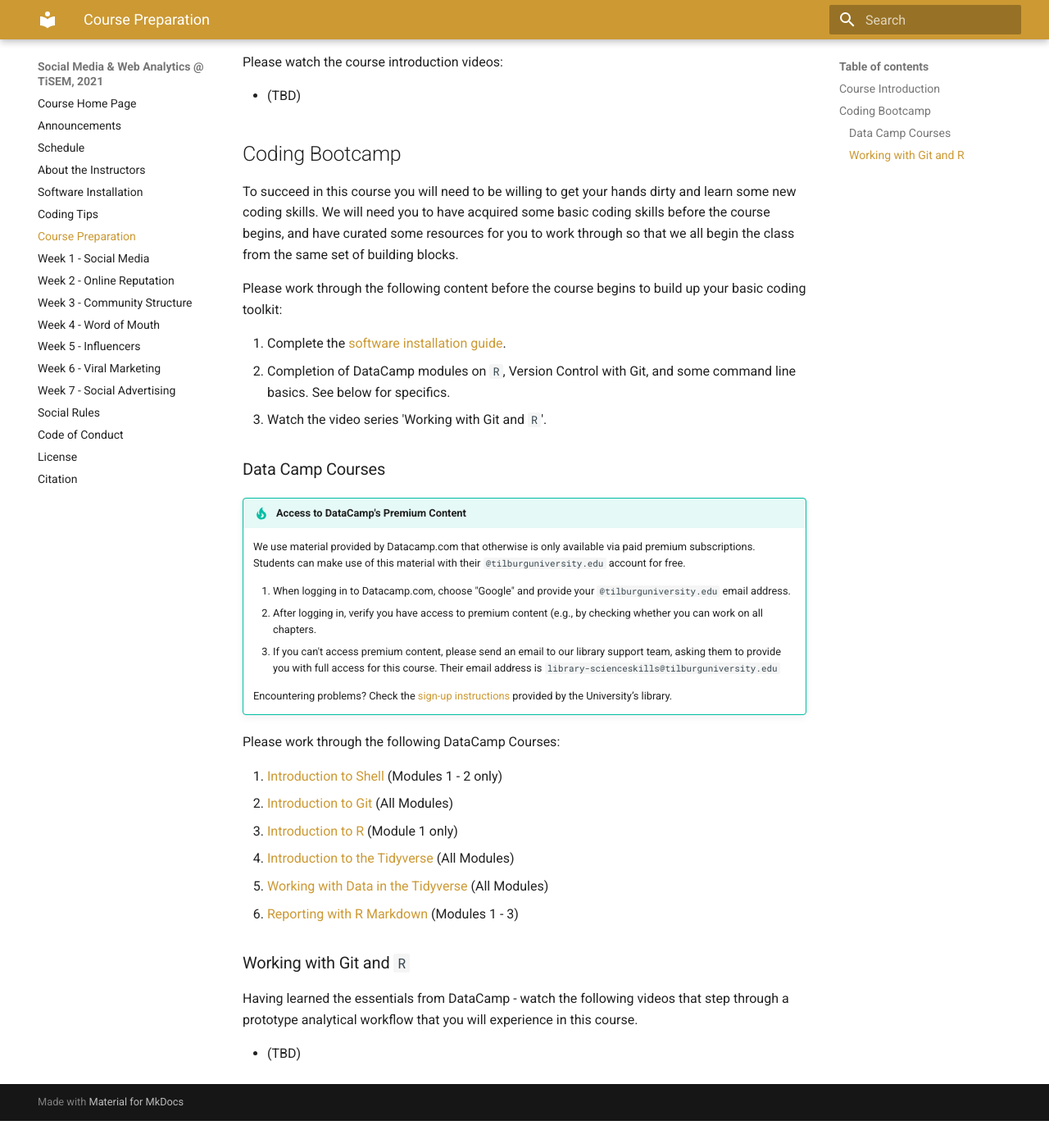
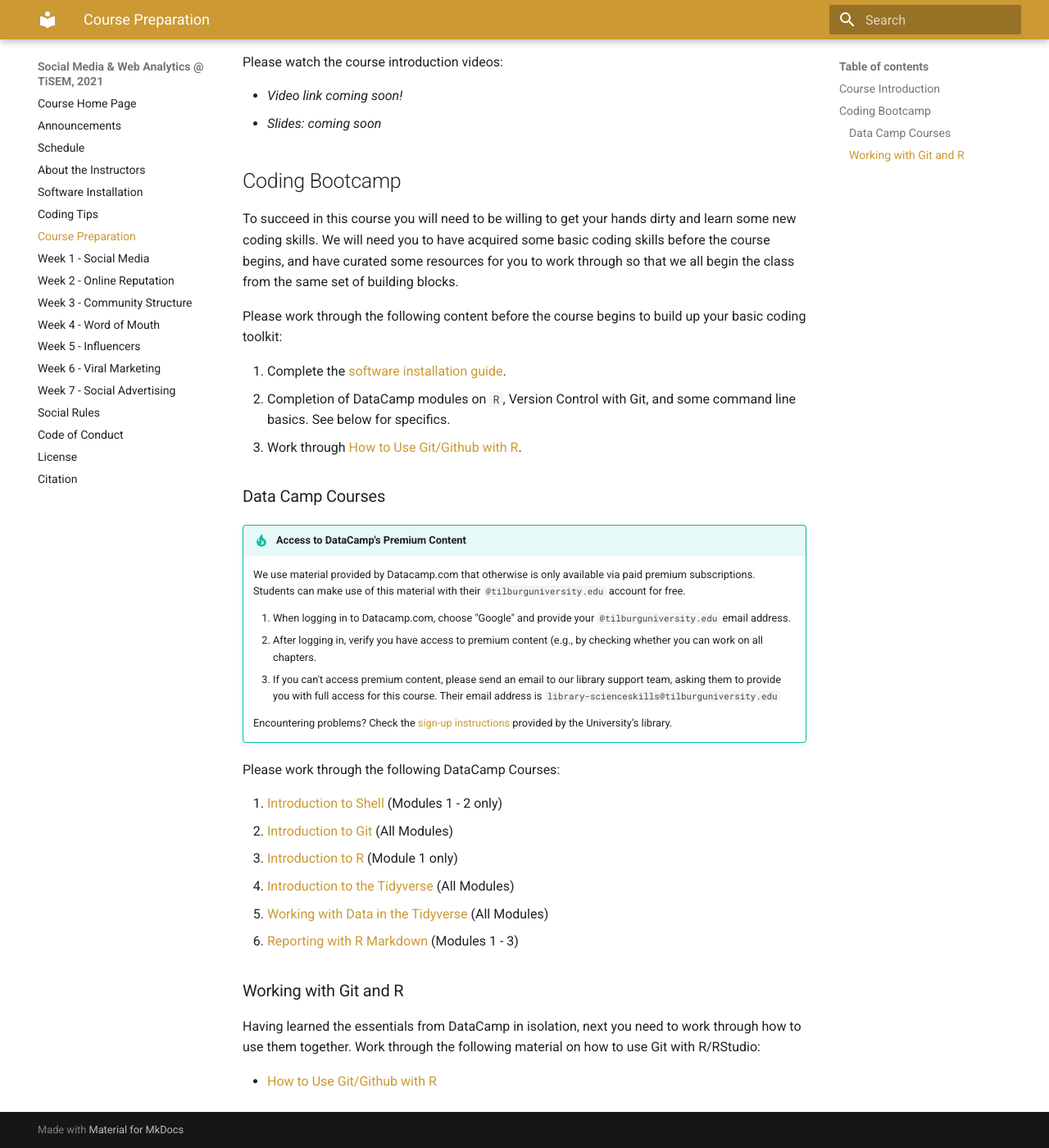
Before and after one commit to tisem-digital-marketing/2021-smwa, an MkDocs documentation site: the page built from docs/course_prep.md, in a window 1280 px wide and 1400 px high, scrolled down 168 px. Shown: the whole window at 82% size. Built offline with MkDocs 1.6.1 and Material for MkDocs 9.7.7, drawn with Linux system fonts in a browser that asks for light colours; old or Windows-style settings are respelled for this version of MkDocs; before the commit the page ends 1535 px from its top, so only the background shows below that.

Commit message:
tidy up course prep - finalize coding bootcamp material

```diff
--- a/docs/course_prep.md
+++ b/docs/course_prep.md
@@ -4,7 +4,8 @@
 
 Please watch the course introduction videos:
 
-* (TBD)
+* *Video link coming soon!*
+* *Slides: coming soon*
 
 ## Coding Bootcamp
 
@@ -15,7 +16,7 @@
 
 1. Complete the [software installation guide](../software_install).
 2. Completion of DataCamp modules on `R`, Version Control with Git, and some command line basics. See below for specifics.
-3. Watch the video series 'Working with Git and `R`'.
+3. Work through [How to Use Git/Github with R][git-r].
 
 ### Data Camp Courses
 
@@ -39,8 +40,11 @@
 5. [Working with Data in the Tidyverse](https://learn.datacamp.com/courses/working-with-data-in-the-tidyverse) (All Modules)
 6. [Reporting with R Markdown](https://learn.datacamp.com/courses/reporting-with-rmarkdown) (Modules 1 - 3)
 
-### Working with Git and `R`
+### Working with Git and R
 
-Having learned the essentials from DataCamp - watch the following videos that step through a prototype analytical workflow that you will experience in this course.
+Having learned the essentials from DataCamp in isolation, next you need to work through how to use them together.
+Work through the following material on how to use Git with R/RStudio:
 
-* (TBD)
+* [How to Use Git/Github with R][git-r]
+
+[git-r]: https://rfortherestofus.com/2021/02/how-to-use-git-github-with-r/
```
